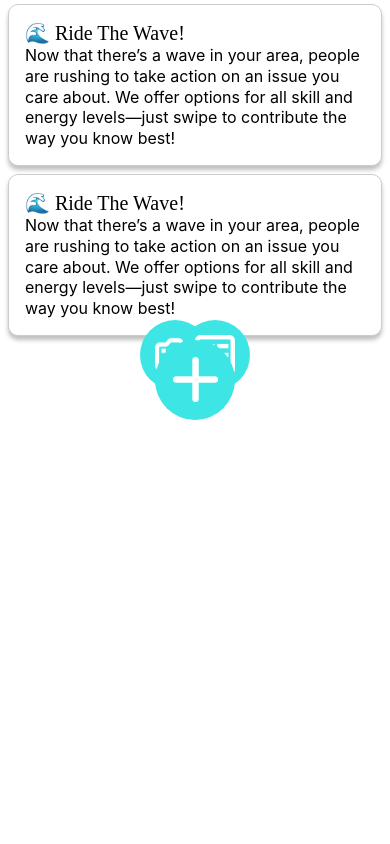
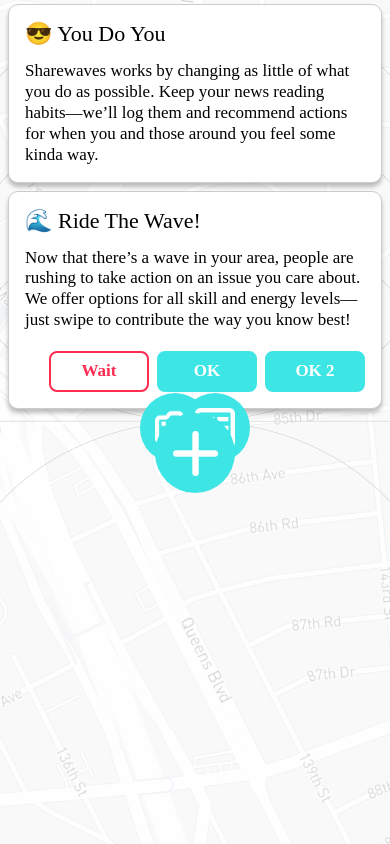
Before and after one commit to garrickf/cs147-app, a React Native app: screen / in a window 390 px wide. Built offline with nearby package versions, Linux system fonts and the light colour scheme; what react-native would draw is missing.

Commit message:
add normal buttons, bg images, toasts

```diff
--- a/App.js
+++ b/App.js
@@ -6,14 +6,14 @@
  * @flow
  */
 
-import React from 'react';
+import React, {useState} from 'react';
 import {
   SafeAreaView,
   StyleSheet,
   ScrollView,
   View,
-  Text,
   StatusBar,
+  ImageBackground,
 } from 'react-native';
 
 import {
@@ -24,8 +24,12 @@
   ReloadInstructions,
 } from 'react-native/Libraries/NewAppScreen';
 
+import Text from './components/core/text';
+import Button, {BUTTON_TYPES, BUTTON_COLORS} from './components/core/button';
 import Card from './components/core/card';
 import AddButton from './components/add-button';
+import ActionBar from './components/core/action-bar';
+import Toast from './components/core/toast';
 
 const App: () => React$Node = () => {
   // return (
@@ -79,25 +83,76 @@
   //     </SafeAreaView>
   //   </>
   // );
+  const [toastMessage, updateToastMessage] = useState('');
+
+  // Hacky: we can use set timeout to reset the toast message to be blank.
+  // In the future, consider using context or Redux to hoist the state up
+  const setToastMessage = message => {
+    updateToastMessage(message);
+    setTimeout(() => {
+      updateToastMessage('');
+    }, 4000);
+  };
+
+  const toast = <Toast>{toastMessage}</Toast>;
+
   return (
     <>
       <StatusBar barStyle="dark-content" />
-      <SafeAreaView>
-        <ScrollView
-          contentInsetAdjustmentBehavior="automatic"
-          style={styles.scrollView}>
-          <Card header={'🌊 Ride The Wave!'} body={'Now that there’s a wave in your area, people are rushing to take action on an issue you care about. We offer options for all skill and energy levels—just swipe to contribute the way you know best!'} />
-          <Card header={'🌊 Ride The Wave!'} body={'Now that there’s a wave in your area, people are rushing to take action on an issue you care about. We offer options for all skill and energy levels—just swipe to contribute the way you know best!'} />
-          <AddButton />
-        </ScrollView>
-      </SafeAreaView>
+      <ImageBackground
+        source={require('./assets/images/map.png')}
+        style={styles.view}>
+        <SafeAreaView>
+          <ImageBackground
+            source={require('./assets/images/overlay.png')}
+            style={styles.view}
+            imageStyle={styles.background}>
+            <View>
+              <Card header={'😎 You Do You'}>
+                <Text>
+                  Sharewaves works by changing as little of what you do as
+                  possible. Keep your news reading habits—we’ll log them and
+                  recommend actions for when you and those around you feel some
+                  kinda way.
+                </Text>
+              </Card>
+              <Card header={'🌊 Ride The Wave!'}>
+                <Text>
+                  Now that there’s a wave in your area, people are rushing to
+                  take action on an issue you care about. We offer options for
+                  all skill and energy levels—just swipe to contribute the way
+                  you know best!
+                </Text>
+                <ActionBar>
+                  <Button
+                    title={'Wait'}
+                    type={BUTTON_TYPES.secondary}
+                    color={BUTTON_COLORS.coral}
+                  />
+                  <Button title={'OK'} />
+                  <Button title={'OK 2'} />
+                </ActionBar>
+              </Card>
+            </View>
+
+            <AddButton setToastMessage={setToastMessage} />
+
+            {toast}
+          </ImageBackground>
+        </SafeAreaView>
+      </ImageBackground>
     </>
   );
 };
 
 const styles = StyleSheet.create({
-  scrollView: {
-    backgroundColor: Colors.lighter,
+  view: {
+    height: '100%',
+    width: '100%',
+    justifyContent: 'space-between',
+  },
+  background: {
+    transform: [{translateY: 60}],
   },
   engine: {
     position: 'absolute',
--- a/components/add-button.js
+++ b/components/add-button.js
@@ -6,7 +6,7 @@
 
 const AnimatedView = animated(View);
 
-export default () => {
+export default ({setToastMessage}) => {
   // Animation primitives
   const [toggled, setToggle] = useState(false);
   // If toggled, button rotates by 45 degrees
@@ -38,9 +38,15 @@
     setToggle(!toggled);
   };
 
+  const handleSecondaryPress = modality => {
+    setToastMessage(`Shared ${modality} story.`);
+    setToggle(false);
+  };
+
   const buttonBar = (
     <>
       <CircleButton
+        onPress={() => handleSecondaryPress('media')}
         style={{
           ...styles.mediaButton,
           transform: [
@@ -52,6 +58,7 @@
         image={require('../assets/images/camera.png')}
       />
       <CircleButton
+        onPress={() => handleSecondaryPress('news')}
         style={{
           ...styles.newsButton,
           transform: [
--- /dev/null
+++ b/components/core/action-bar.js
@@ -0,0 +1,12 @@
+import React from 'react';
+import {View, StyleSheet} from 'react-native';
+
+export default ({children}) => <View style={styles.actionBar}>{children}</View>;
+
+const styles = StyleSheet.create({
+  actionBar: {
+    flexDirection: 'row',
+    justifyContent: 'flex-end',
+    marginTop: 20,
+  },
+});
--- /dev/null
+++ b/components/core/button.js
@@ -0,0 +1,75 @@
+import React from 'react';
+import {TouchableOpacity, View, StyleSheet} from 'react-native';
+import {aquaHex, coralHex} from '../../styles';
+
+import Text from './text';
+
+// Basic rectangular button for the normal React Native Button component.
+
+export const BUTTON_COLORS = {
+  aqua: 'aqua',
+  coral: 'coral',
+};
+
+export const BUTTON_TYPES = {
+  primary: 'primary',
+  secondary: 'secondary',
+};
+
+const Button = ({onPress, title, color, type}) => {
+  let backgroundColor = '#fff';
+  let textColor = '#fff';
+
+  switch (color) {
+    case BUTTON_COLORS.aqua:
+      backgroundColor = aquaHex;
+      break;
+    case BUTTON_COLORS.coral:
+      backgroundColor = coralHex;
+      break;
+    default:
+      break;
+  }
+
+  const borderColor = backgroundColor;
+
+  if (type === BUTTON_TYPES.secondary) {
+    textColor = borderColor;
+    backgroundColor = '#fff';
+  }
+
+  return (
+    <TouchableOpacity activeOpacity={0.5}>
+      <View
+        style={{
+          ...styles.button,
+          backgroundColor: backgroundColor,
+          borderColor: borderColor,
+        }}>
+        <Text style={{...styles.buttonText, color: textColor}}>{title}</Text>
+      </View>
+    </TouchableOpacity>
+  );
+};
+
+const styles = StyleSheet.create({
+  buttonText: {
+    fontWeight: 'bold',
+  },
+  button: {
+    padding: 8,
+    borderRadius: 8,
+    borderWidth: 2,
+    marginLeft: 8,
+    width: 100,
+    alignItems: 'center',
+    justifyContent: 'center',
+  },
+});
+
+Button.defaultProps = {
+  color: BUTTON_COLORS.aqua,
+  type: BUTTON_TYPES.primary,
+};
+
+export default Button;
--- a/components/core/card.js
+++ b/components/core/card.js
@@ -1,13 +1,14 @@
 import React from 'react';
-import {View, Text, StyleSheet} from 'react-native';
-import {typography} from '../../styles';
+import {View, StyleSheet} from 'react-native';
+import Header from './header';
+import {effects} from '../../styles';
 
 // Basic card component
 
-export default ({header, body}) => (
+export default ({header, children}) => (
   <View style={styles.card}>
-    <Text style={typography.header}>{header}</Text>
-    <Text style={typography.body}>{body}</Text>
+    <Header>{header}</Header>
+    <View>{children}</View>
   </View>
 );
 
@@ -16,13 +17,7 @@
     padding: 16,
     marginHorizontal: 8,
     marginVertical: 4,
-    backgroundColor: '#FFF',
     borderRadius: 10,
-    borderColor: '#CCC',
-    borderWidth: 0.5,
-    shadowColor: '#000',
-    shadowOffset: {width: 0, height: 4},
-    shadowOpacity: 0.25,
-    shadowRadius: 4,
+    ...effects.dropShadow,
   },
 });
--- a/components/core/circle-button.js
+++ b/components/core/circle-button.js
@@ -1,16 +1,16 @@
 import React from 'react';
 import {TouchableOpacity, View, Image, StyleSheet} from 'react-native';
-import {aquaHex, coralHex} from '../../styles';
+import {aquaHex} from '../../styles';
 import {animated} from 'react-spring';
 const AnimatedView = animated(View);
 
-export default ({image, style}) => {
+export default ({image, style, onPress}) => {
   // Component
   return (
-    <TouchableOpacity activeOpacity={0.5}>
+    <TouchableOpacity activeOpacity={0.5} onPress={onPress}>
       <AnimatedView
         style={{
-          ...styles.circleButton,
+          ...styles.circleButtonDefault,
           ...style,
         }}>
         <Image style={styles.icon} source={image} />
@@ -20,7 +20,7 @@
 };
 
 const styles = StyleSheet.create({
-  circleButton: {
+  circleButtonDefault: {
     position: 'relative',
     backgroundColor: aquaHex,
     width: 70,
--- /dev/null
+++ b/components/core/header.js
@@ -0,0 +1,13 @@
+import React from 'react';
+import {Text, StyleSheet} from 'react-native';
+import {typography} from '../../styles';
+
+export default ({children}) => (
+  <Text style={{...typography.header, ...styles.header}}>{children}</Text>
+);
+
+const styles = StyleSheet.create({
+  header: {
+    marginBottom: 14,
+  },
+});
--- /dev/null
+++ b/components/core/text.js
@@ -0,0 +1,9 @@
+import React from 'react';
+import {Text} from 'react-native';
+import {typography} from '../../styles';
+
+// Basic stylistic override for the normal React Native Text component.
+
+export default ({children, style}) => (
+  <Text style={{...typography.body, ...style}}>{children}</Text>
+);
--- /dev/null
+++ b/components/core/toast.js
@@ -0,0 +1,61 @@
+import React, {useState, useEffect} from 'react';
+import {View, StyleSheet} from 'react-native';
+import {useSpring, animated} from 'react-spring';
+import Text from './text';
+import {effects} from '../../styles';
+
+// A toast is a popup message alerting the user of something.
+
+const TOAST_DURATION = 3000;
+const AnimatedView = animated(View);
+
+export default ({children}) => {
+  const [active, setActive] = useState(false);
+  useEffect(() => {
+    if (children.length) {
+      setActive(true);
+    }
+    setTimeout(() => {
+      console.log('remove');
+      setActive(false);
+    }, TOAST_DURATION);
+  }, [children]);
+
+  // TODO: translate to useRef and useTrail, but doesn't seem to animate...
+  const props = useSpring({
+    opacity: active ? 1 : 0,
+    y: active ? 0 : 10,
+    config: {tension: 200},
+  });
+
+  const displayProps = useSpring({
+    display: active ? 'flex' : 'none',
+    delay: active ? 0 : 250,
+  });
+
+  return (
+    <AnimatedView
+      style={{
+        ...styles.toast,
+        opacity: props.opacity,
+        transform: [{translateY: props.y}],
+        display: displayProps.display,
+      }}>
+      <Text>{children}</Text>
+    </AnimatedView>
+  );
+};
+
+const styles = StyleSheet.create({
+  toast: {
+    position: 'absolute',
+    bottom: 125,
+    height: 35,
+    alignItems: 'center',
+    justifyContent: 'center',
+    alignSelf: 'center',
+    paddingHorizontal: 20,
+    borderRadius: 35,
+    ...effects.dropShadow,
+  },
+});
--- a/styles.js
+++ b/styles.js
@@ -1,9 +1,9 @@
 import {StyleSheet} from 'react-native';
 
 // Typography constants
-const headerFontSize = 20;
-const bodyFontSize = 16;
-const bodyLineHeight = 1.3;
+const headerFontSize = 22;
+const bodyFontSize = 17;
+const bodyLineHeight = 1.23;
 
 // Typography
 export const typography = StyleSheet.create({
@@ -12,6 +12,7 @@
     fontSize: headerFontSize,
   },
   body: {
+    fontFamily: 'DMSans-Regular',
     fontSize: bodyFontSize,
     lineHeight: bodyFontSize * bodyLineHeight,
   },
@@ -21,3 +22,18 @@
 export const coralHex = '#FF2C52';
 export const aquaHex = '#3EE5E5';
 export const orchidHex = '#3E2C52';
+export const whiteHex = '#FFF';
+export const grayHex = '#CCC';
+export const blackHex = '#000';
+
+export const effects = StyleSheet.create({
+  dropShadow: {
+    backgroundColor: whiteHex,
+    borderColor: grayHex,
+    borderWidth: 0.5,
+    shadowColor: '#000',
+    shadowOffset: {width: 0, height: 4},
+    shadowOpacity: 0.25,
+    shadowRadius: 4,
+  },
+});
```
Also changed, not shown: assets/images/map.png (added), assets/images/overlay.png (added).
